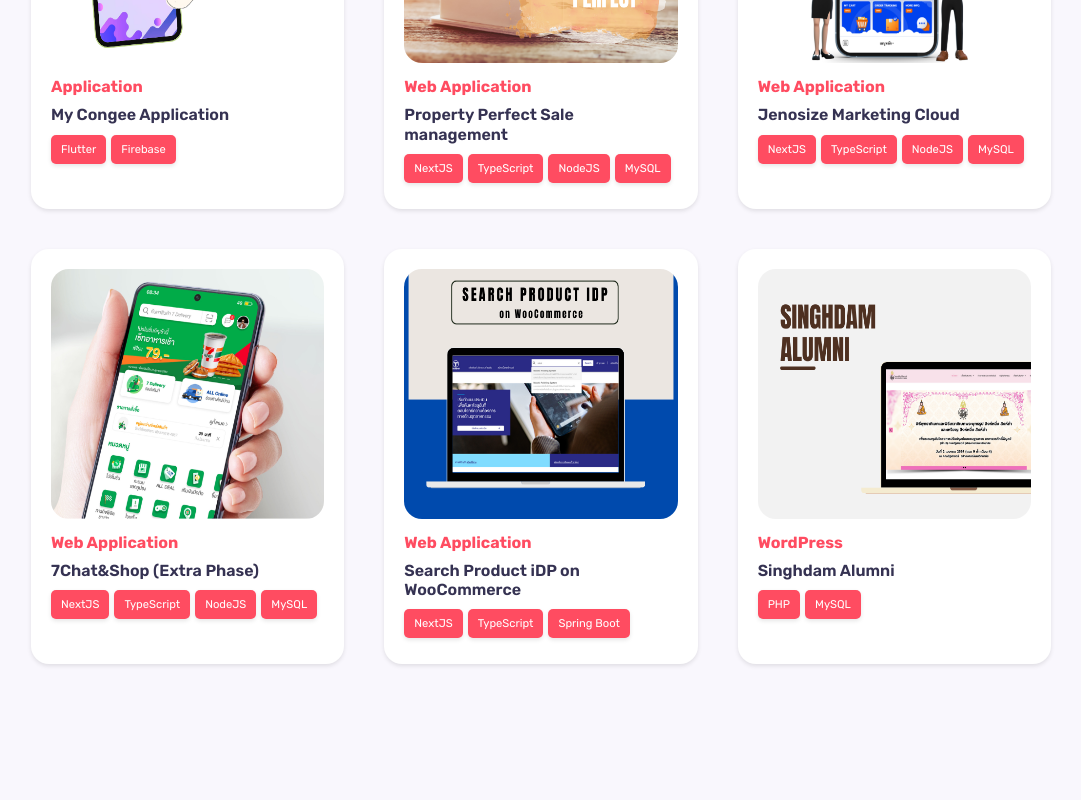
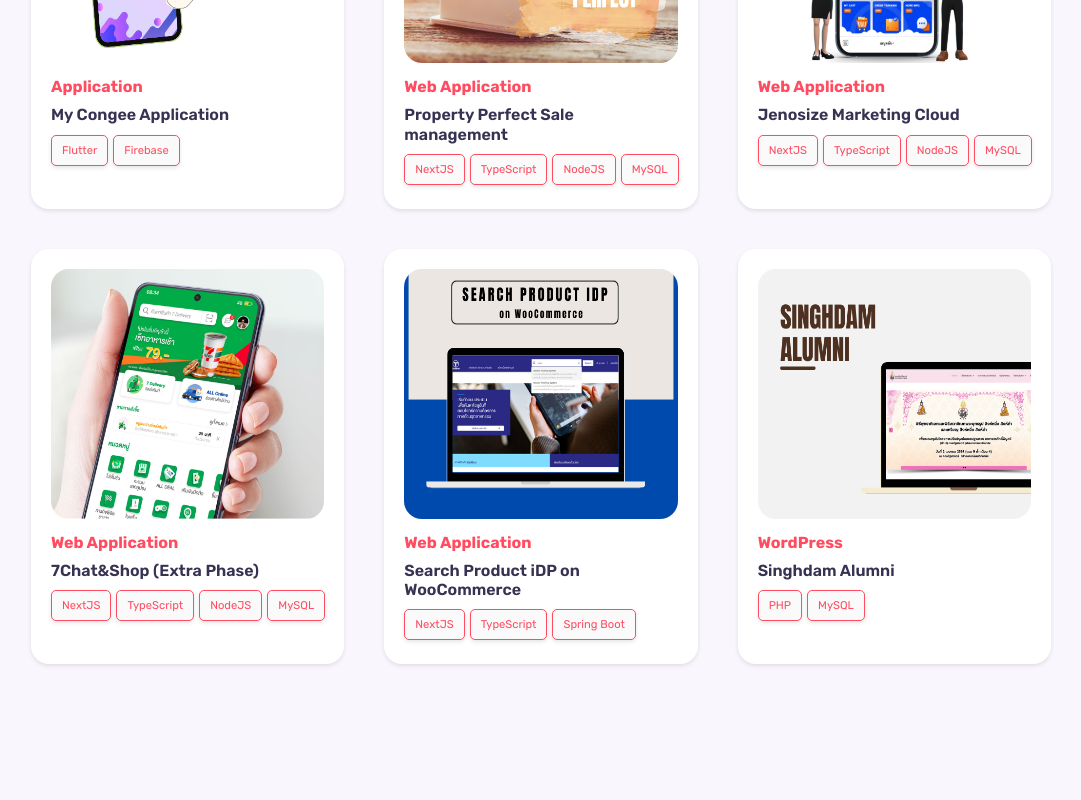
Before and after one commit to proywanat/proywanat-portfolio, a React (Create React App) app: page / in a window 1280 px wide. Shown: the part 3420-4220 px from the top of the page, without its empty margins (154-1235 px from the left). Built offline with nearby package versions, Linux system fonts and the light colour scheme.

Commit message:
update: fix color

```diff
--- a/src/components/contact/Contact.css
+++ b/src/components/contact/Contact.css
@@ -29,7 +29,7 @@
   align-items: center;
   gap: 0.5rem;
   font-size: 1rem;
-  background: #fff;
+  background: var(--container-color);
   padding: 1.25rem;
   border-radius: var(--border-radius);
   box-shadow: var(--shadow);
--- a/src/components/portfolio/Portfolio.css
+++ b/src/components/portfolio/Portfolio.css
@@ -129,7 +129,7 @@
 }
 
 .work__desc {
-  color: #fff;
+  color: var(--container-color);
   margin: 0 0 0.98rem;
   position: absolute;
   display: flex;
@@ -140,8 +140,9 @@
 .work__desc li {
   padding: 5px 10px;
   font-size: 0.7rem;
-  color: #fff;
-  background-color: var(--first-color);
+  color: var(--first-color);
+  background-color: var(--container-color);
+  border: 1px solid var(--first-color);
   border-radius: 5px;
   box-shadow: 0 2px 4px rgba(0, 0, 0, 0.1);
   text-align: center;
@@ -161,7 +162,7 @@
 }
 
 .modal {
-  background: white;
+  background: var(--container-color);
   padding: 20px;
   border-radius: 10px;
   max-width: 600px;
--- a/src/components/resume/Resume.css
+++ b/src/components/resume/Resume.css
@@ -75,7 +75,7 @@
   padding: 5px 10px;
   font-size: 1rem;
   color: #555;
-  background-color: #fff;
+  background-color: var(--container-color);
   border: 1px solid #ddd;
   border-radius: 5px;
   box-shadow: 0 2px 4px rgba(0, 0, 0, 0.1);
--- a/src/index.css
+++ b/src/index.css
@@ -7,7 +7,7 @@
   --title-color: hsl(244, 24%, 26%);
   --text-color: hsl(244, 16%, 43%);
   --body-color: hsl(258, 60%, 98%);
-  --container-color: #fff;
+  --container-color: #fafafa;
 
   /* Note : 1rem = 16px */
   --body-font: "Rubik", san-serif;
```
